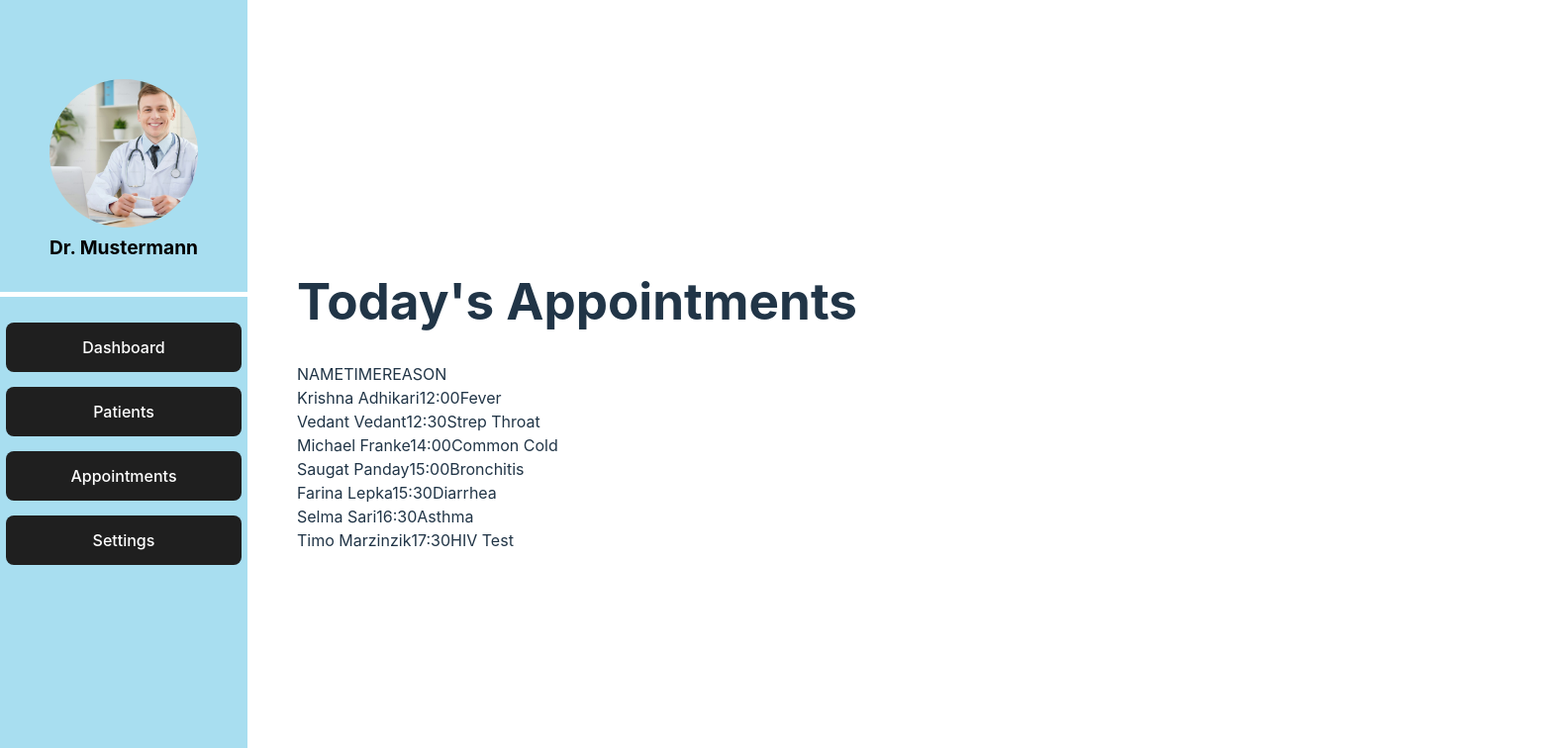
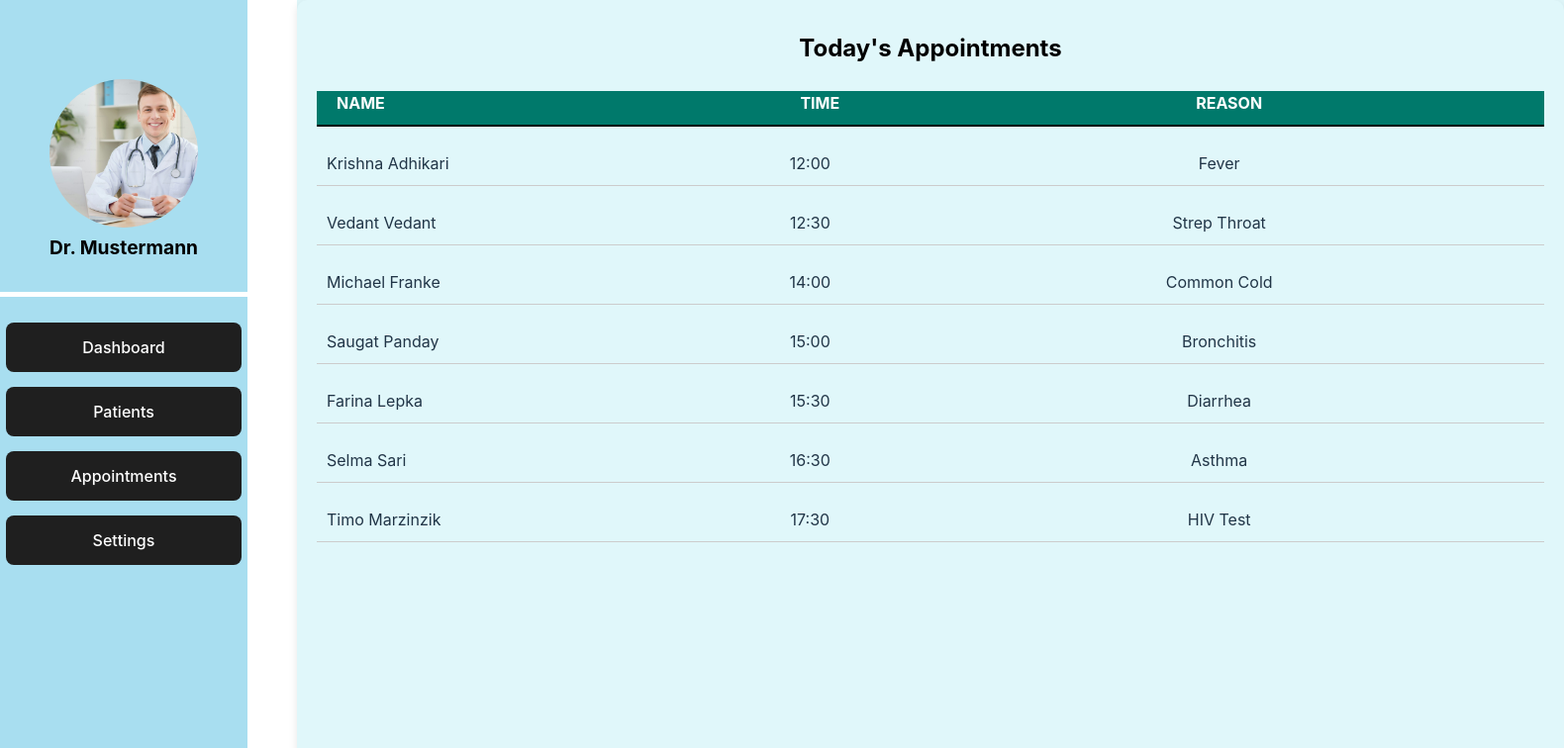
Before and after one commit to Saugat-Pandey/MedicalDashboard, a React (Vite) app: page /appointments in a window 1280 px wide. Shown: the top 756 px of the page at 99% size, 1580 px wide, since content can reach past the window. Built offline with nearby package versions, Linux system fonts and the light colour scheme.

Commit message:
appointment.css file updated

```diff
--- a/src/pages/appointments.css
+++ b/src/pages/appointments.css
@@ -2,4 +2,88 @@
     display: flex;
     align-items: flex-start;
     margin-left: 300px; /* Sidebar width */
+    background-color: #e0f7fa; /* Light blue background */
+    height: 100vh; /* Full viewport height */
+    padding: 0;
+    width: 100vw; /* Full viewport width */
+    box-sizing: border-box;
 }
+
+.appointments-content {
+    flex: 1; /* Take up remaining space */
+    padding: 20px;
+    background-color: #e0f7fa; /* Light blue background */
+    box-shadow: 0 2px 8px rgba(0, 0, 0, 0.1);
+    border-radius: 10px;
+    display: flex;
+    flex-direction: column;
+    height: 100%; /* Ensure full height of the container */
+    width: 100%; /* Ensure it takes up full width of the container */
+    overflow: hidden; /* Hide any overflow that causes horizontal scrolling */
+}
+
+.appointments-content h1 {
+    text-align: center;
+    margin-bottom: 30px;
+    font-size: 24px;
+    font-weight: bold;
+    color: #000;
+}
+
+.appointments-table {
+    display: flex;
+    flex-direction: column;
+    gap: 15px;
+    overflow-y: auto; /* Allow vertical scrolling if content overflows */
+    flex: 1; /* Ensures the table fills remaining space vertically */
+    width: 100%; /* Ensure the table takes up the full horizontal space */
+    max-height: 80vh; /* Prevent the table from growing too tall */
+    table-layout: fixed; /* Fix column widths to prevent dynamic resizing */
+}
+
+.appointments-header,
+.appointments-row {
+    display: grid;
+    grid-template-columns: 0.5fr 0.5fr 0.5fr; /* Adjust column sizes to reduce space */
+    align-items: center;
+    font-size: 16px;
+    width: 100%; /* Ensure each row takes up the full width of the table */
+}
+
+.appointments-header {
+    border-bottom: 2px solid #000;
+    padding-bottom: 10px;
+    font-weight: bold;
+    background-color: #00796b; /* Accent color for the header */
+    color: white; /* White text in header */
+    padding-left: 10px; /* Padding for alignment */
+}
+
+.appointments-row {
+    border-bottom: 1px solid #ccc;
+    padding: 10px 0;
+}
+
+.column-name,
+.column-time,
+.column-reason {
+    text-align: left;
+    padding-left: 10px;
+}
+
+.column-name {
+    max-width: 300px; /* Adjust this value as needed */
+    white-space: nowrap; /* Prevents long names from breaking to next line */
+}
+
+.column-time,
+.column-reason {
+    max-width: 150px; /* Adjust this value as needed */
+    text-align: center;
+    padding: 0 10px; /* Adds some padding for alignment without excessive space */
+}
+
+.appointments-row,
+.appointments-header {
+    word-wrap: break-word; /* Prevents text from overflowing */
+}
```
